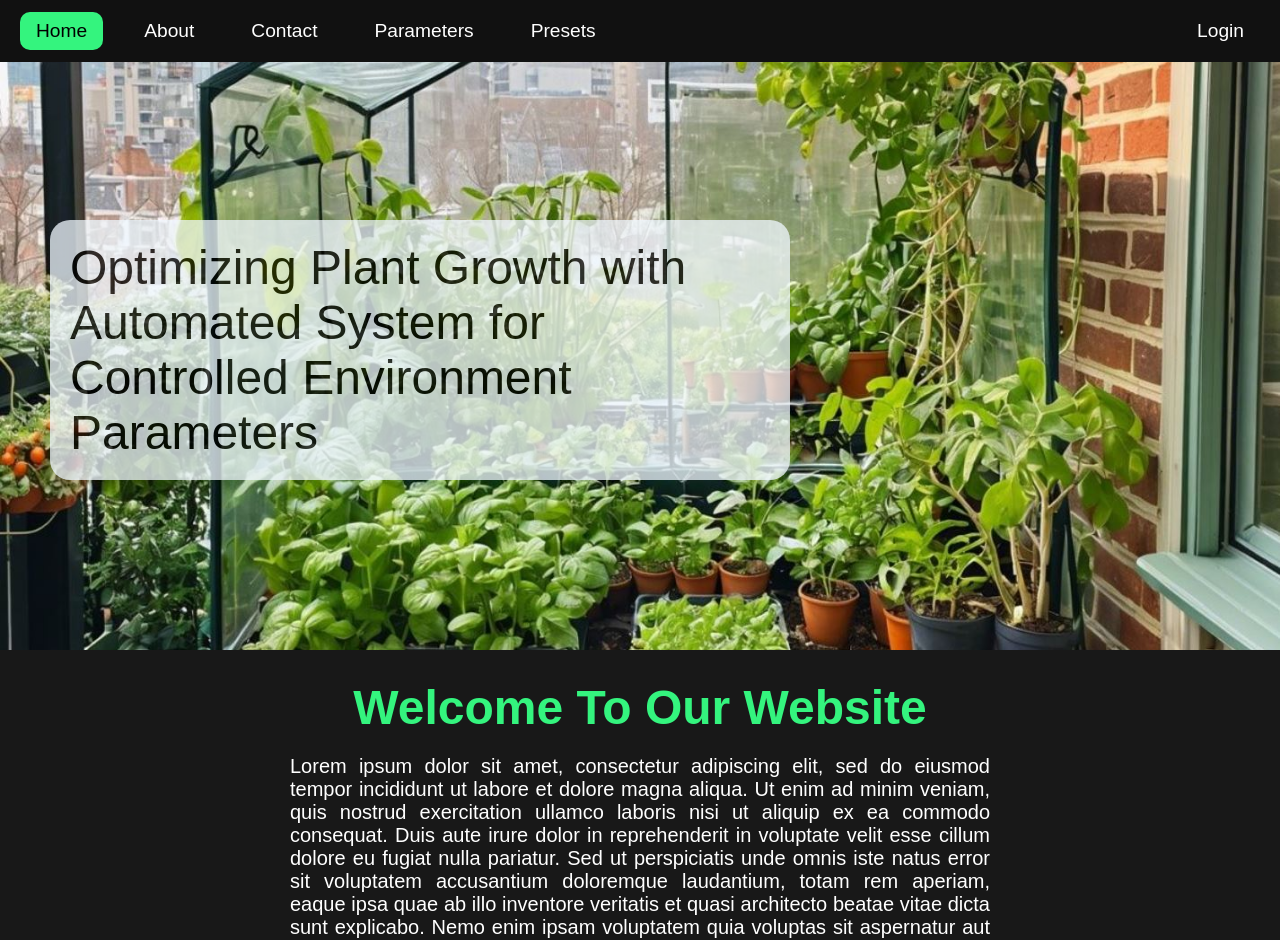
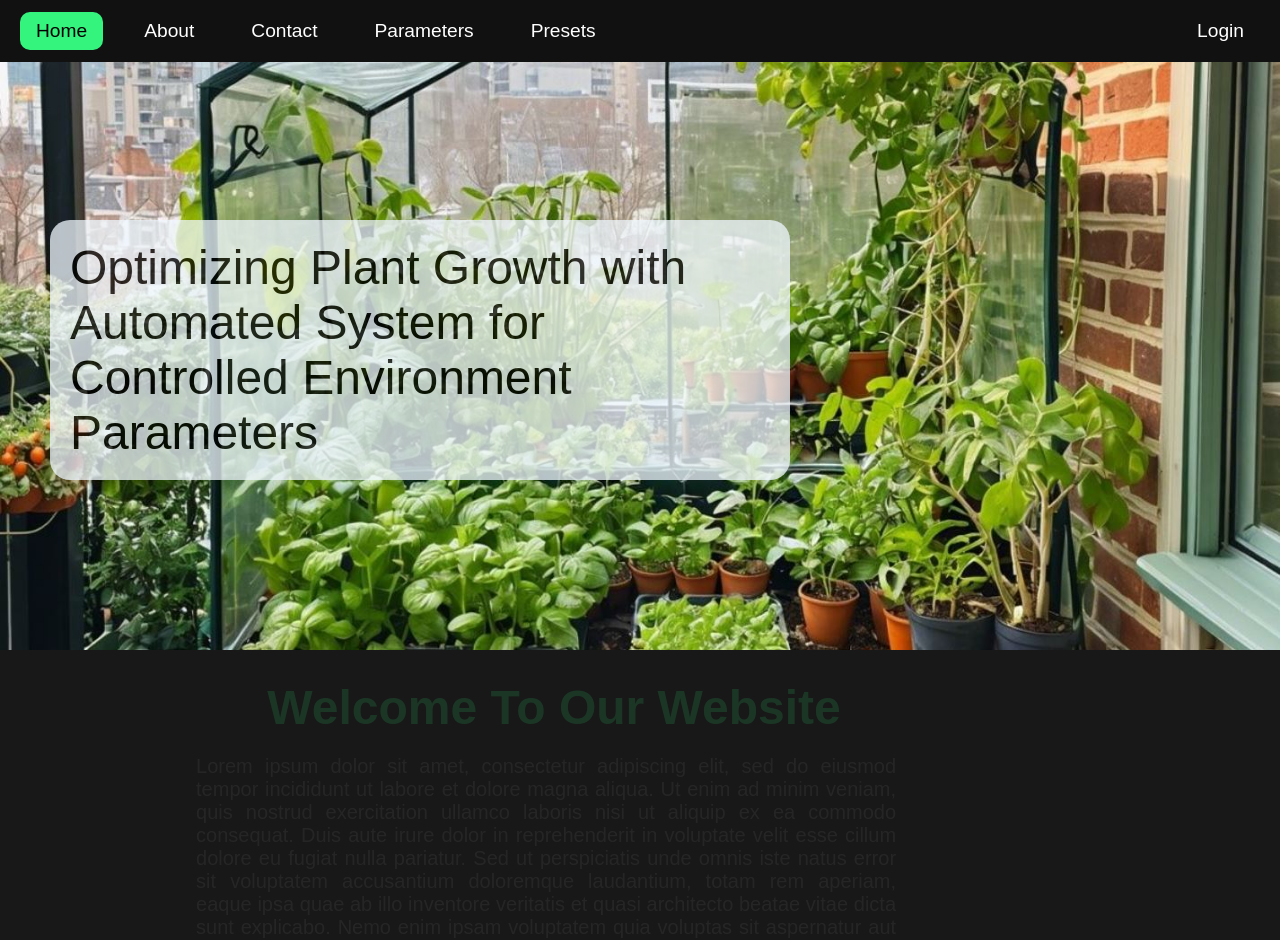
Before and after one commit to seannn9/Thesis-Webpage-Mockup, a React (Vite) app: page / in a window 1280 px wide. Shown: the top 940 px of the page. Built offline with nearby package versions, Linux system fonts and the light colour scheme.

Commit message:
unfinished scroll based animations

```diff
--- a/src/pages/About.jsx
+++ b/src/pages/About.jsx
@@ -1,4 +1,5 @@
 import React from "react";
+import "../styles/App.css";
 
 function About() {
     return (
--- a/src/pages/Home.jsx
+++ b/src/pages/Home.jsx
@@ -2,6 +2,7 @@ import React from "react";
 import About from "./About";
 import Contact from "./Contact";
 import Navbar from "../components/Navbar";
+import "../styles/App.css";
 
 function Home() {
     return (
@@ -14,8 +15,8 @@ function Home() {
                 </div>
             </div>
             <div className="introduction">
-                <h2>Welcome To Our Website</h2>
-                <p>
+                <h2 className="fadeIn">Welcome To Our Website</h2>
+                <p className="fadeIn">
                     Lorem ipsum dolor sit amet, consectetur adipiscing elit, sed
                     do eiusmod tempor incididunt ut labore et dolore magna
                     aliqua. Ut enim ad minim veniam, quis nostrud exercitation
--- a/src/styles/App.css
+++ b/src/styles/App.css
@@ -160,3 +160,20 @@
 .socialMedia img {
     margin: 50px 20px 0px 20px;
 }
+
+.introduction .fadeIn,
+#about {
+    animation: fade-in 1s linear;
+    animation-timeline: view();
+}
+
+@keyframes fade-in {
+    from {
+        transform: translateX(-100px);
+        opacity: 0;
+    }
+    to {
+        transform: translateX(0);
+        opacity: 1;
+    }
+}
--- a/src/styles/Login.css
+++ b/src/styles/Login.css
@@ -47,6 +47,10 @@
     width: 100%;
 }
 
+.formContainer form input:focus {
+    outline: 1px solid #34f47e !important;
+}
+
 .formContainer .acceptBox {
     display: flex;
     align-self: flex-start;
```
Also changed, not shown: src/styles/Parameters.css (+0 -8 lines).
